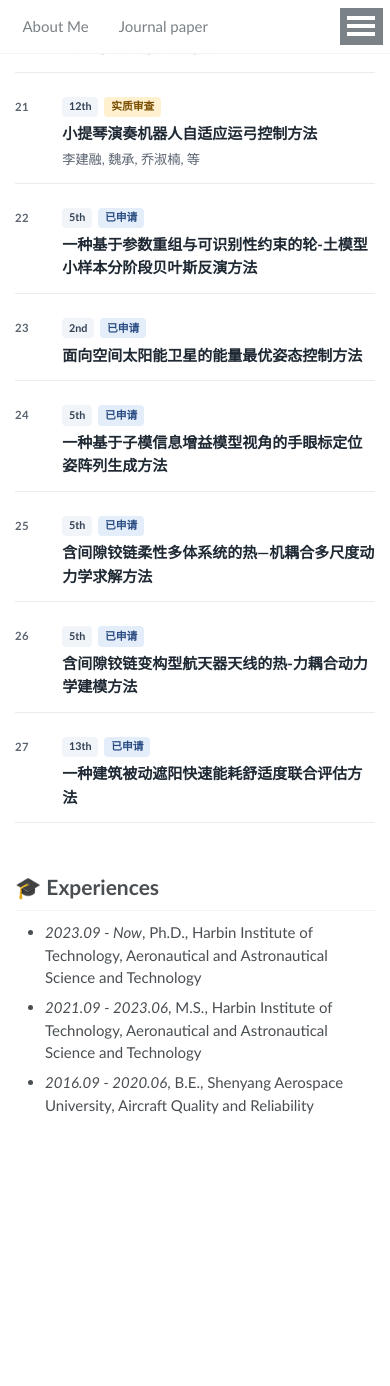
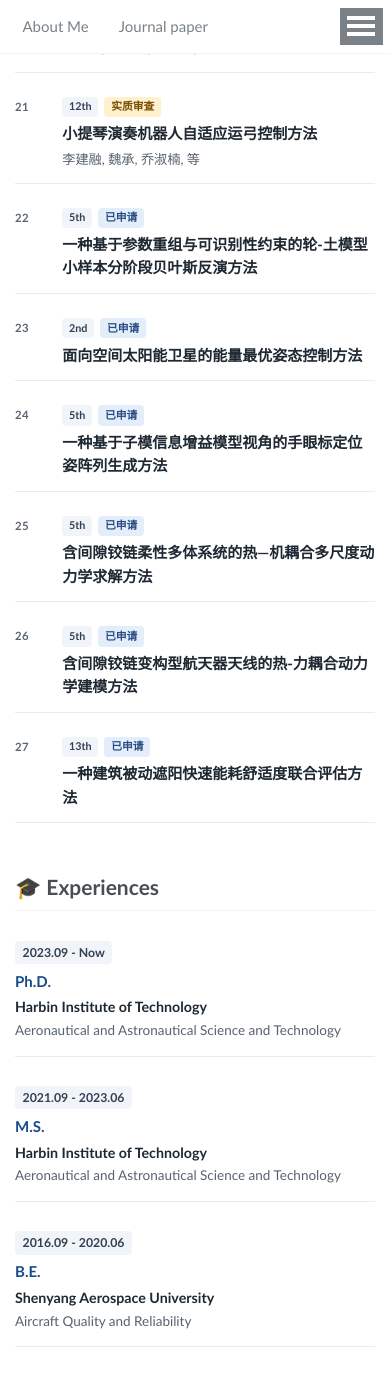
Before and after one commit to DrNingZhang/DrNingZhang.github.io, a Jekyll site: the page built from _pages/about.md, in a window 390 px wide and 1400 px high, scrolled down 15913 px. Shown: the top 1386 px of the window. Built offline with Jekyll 4.4.1, drawn with Linux system fonts in a browser that asks for light colours; some web fonts are replaced; before the commit the page ends 17067 px from its top, so only the background shows below that; part of the change alters nothing that is shown.

Commit message:
Update about.md

```diff
--- a/_pages/about.md
+++ b/_pages/about.md
@@ -762,6 +762,94 @@ My current research interests include **Cryptographic Hardware Acceleration** an
 <span class='anchor' id='experiences'></span>
 
 # 🎓 Experiences
-- *2023.09 - Now*, Ph.D., Harbin Institute of Technology, Aeronautical and Astronautical Science and Technology
-- *2021.09 - 2023.06*, M.S., Harbin Institute of Technology, Aeronautical and Astronautical Science and Technology
-- *2016.09 - 2020.06*, B.E., Shenyang Aerospace University, Aircraft Quality and Reliability
+
+<style>
+.experience-list {
+  position: relative;
+  display: grid;
+  gap: 0.95rem;
+  margin: 1rem 0 2rem;
+}
+
+.experience-item {
+  display: grid;
+  grid-template-columns: 8.5rem minmax(0, 1fr);
+  gap: 1.15rem;
+  align-items: start;
+  padding: 1rem 0;
+  border-bottom: 1px solid #e8ebef;
+}
+
+.experience-period {
+  color: #334155;
+  font-size: 0.82rem;
+  font-weight: 700;
+  line-height: 1.45;
+}
+
+.experience-period span {
+  display: inline-flex;
+  align-items: center;
+  padding: 0.18rem 0.5rem;
+  border-radius: 4px;
+  background: #f1f5f9;
+}
+
+.experience-degree {
+  color: #174a8b;
+  font-size: 1rem;
+  font-weight: 700;
+  line-height: 1.45;
+  margin-bottom: 0.25rem;
+}
+
+.experience-school {
+  color: #1f2933;
+  font-size: 0.95rem;
+  font-weight: 650;
+  line-height: 1.5;
+}
+
+.experience-field {
+  color: #58626f;
+  font-size: 0.9rem;
+  line-height: 1.55;
+  margin-top: 0.15rem;
+}
+
+@media (max-width: 700px) {
+  .experience-item {
+    grid-template-columns: 1fr;
+    gap: 0.45rem;
+  }
+}
+</style>
+
+<div class="experience-list">
+  <article class="experience-item">
+    <div class="experience-period"><span>2023.09 - Now</span></div>
+    <div>
+      <div class="experience-degree">Ph.D.</div>
+      <div class="experience-school">Harbin Institute of Technology</div>
+      <div class="experience-field">Aeronautical and Astronautical Science and Technology</div>
+    </div>
+  </article>
+
+  <article class="experience-item">
+    <div class="experience-period"><span>2021.09 - 2023.06</span></div>
+    <div>
+      <div class="experience-degree">M.S.</div>
+      <div class="experience-school">Harbin Institute of Technology</div>
+      <div class="experience-field">Aeronautical and Astronautical Science and Technology</div>
+    </div>
+  </article>
+
+  <article class="experience-item">
+    <div class="experience-period"><span>2016.09 - 2020.06</span></div>
+    <div>
+      <div class="experience-degree">B.E.</div>
+      <div class="experience-school">Shenyang Aerospace University</div>
+      <div class="experience-field">Aircraft Quality and Reliability</div>
+    </div>
+  </article>
+</div>
```
